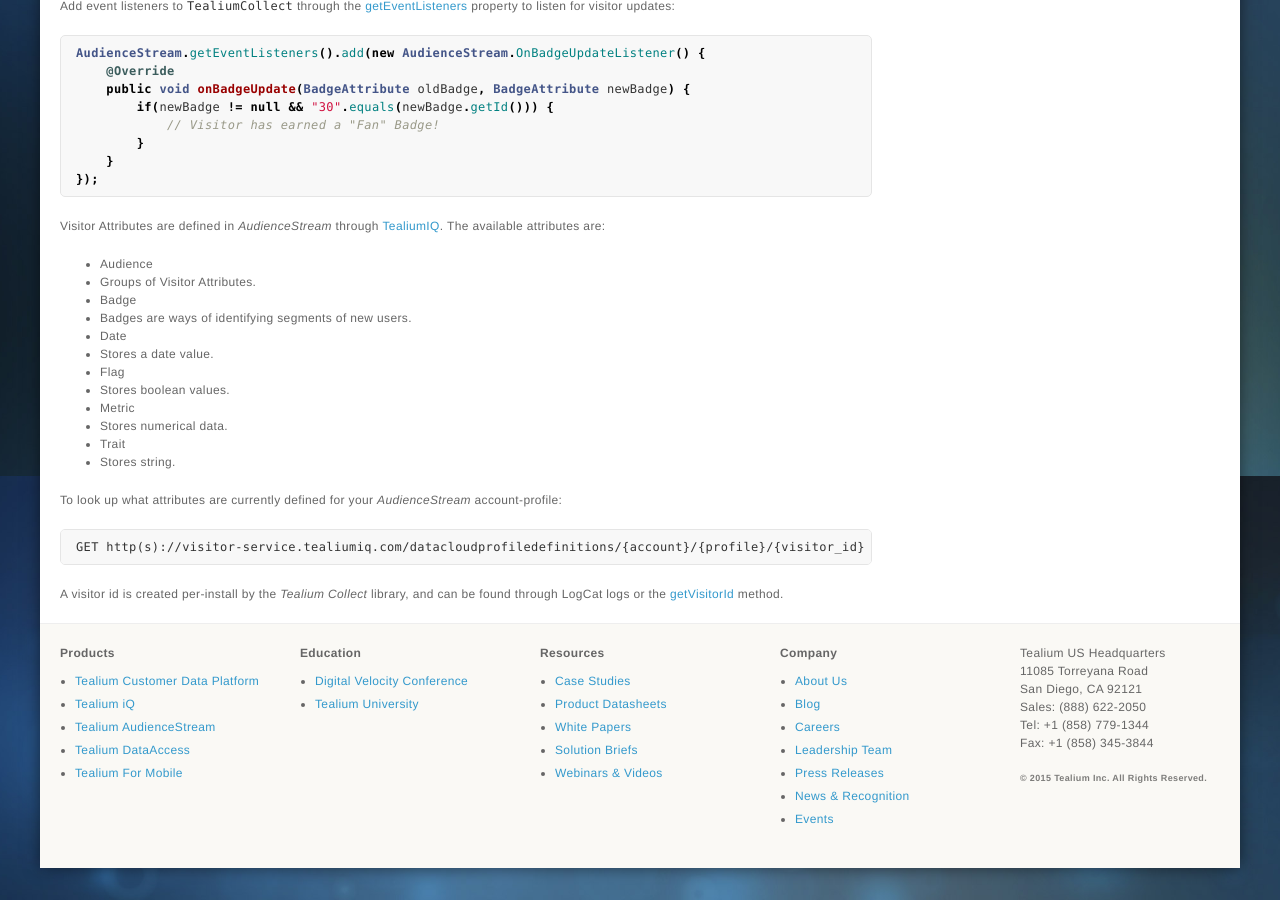
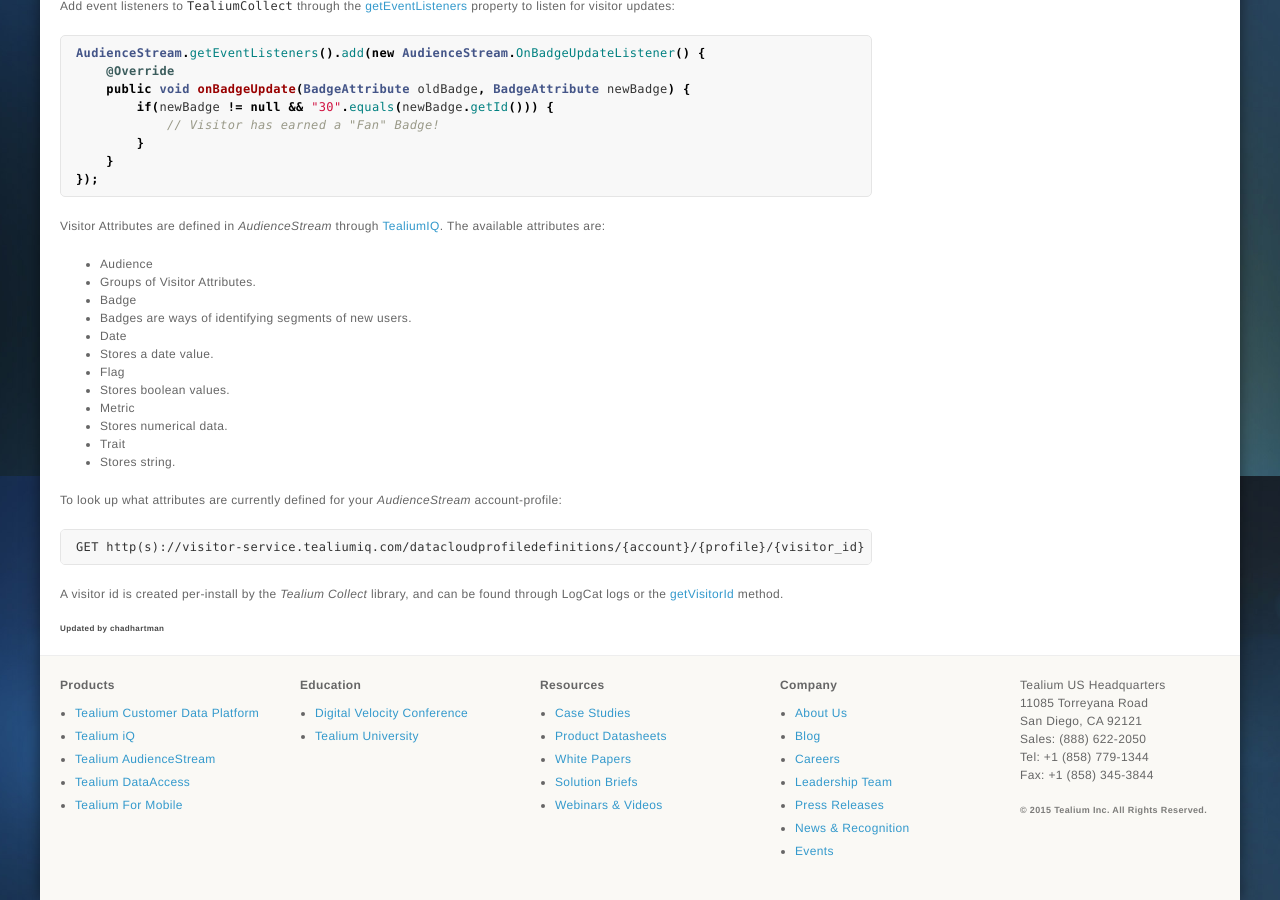
Before and after one commit to Tealium/collect-android, a Jekyll site: the page built from _posts/1970-01-01-getting-started.md, in a window 1280 px wide and 900 px high, scrolled down 1324 px. Built offline with Jekyll 4.4.1, drawn with Linux system fonts in a browser that asks for light colours; nearby versions of some CDN libraries; Markdown is read by kramdown in place of the engine named in the settings.

Commit message:
Update 1970-01-01-getting-started.md

````diff
--- a/_posts/1970-01-01-getting-started.md
+++ b/_posts/1970-01-01-getting-started.md
@@ -119,3 +119,5 @@
 ```
 
 A visitor id is created per-install by the *Tealium Collect* library, and can be found through LogCat logs or the [getVisitorId]({{ site.baseurl}}/javadoc/com/tealium/collect/TealiumCollect.html#getVisitorId()) method.
+
+###### Updated by chadhartman
````
